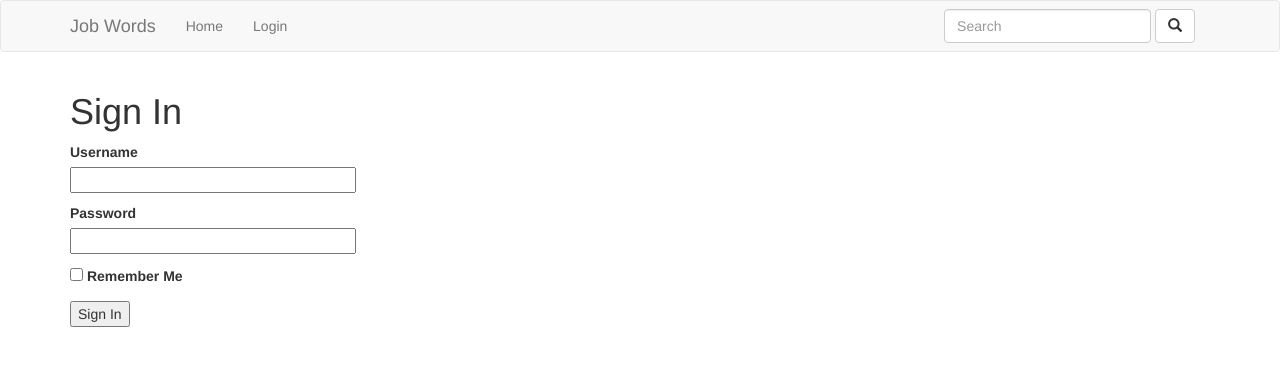
After one commit to stevendoll/job-words, a Flask app: page /login in a window 1280 px wide. The commit adds this page. Shown: the top 366 px of the page. Run offline with Flask 2, Linux system fonts and the light colour scheme; some libraries are stand-ins or nearby versions.

Commit message:
[finishes #159270904] login form

```diff
--- /dev/null
+++ b/app/forms.py
@@ -0,0 +1,9 @@
+from flask_wtf import FlaskForm
+from wtforms import StringField, PasswordField, BooleanField, SubmitField
+from wtforms.validators import DataRequired
+
+class LoginForm(FlaskForm):
+    username = StringField('Username', validators=[DataRequired()])
+    password = PasswordField('Password', validators=[DataRequired()])
+    remember_me = BooleanField('Remember Me')
+    submit = SubmitField('Sign In')
--- a/app/routes.py
+++ b/app/routes.py
@@ -1,8 +1,18 @@
-from flask import render_template
+from flask import render_template, flash, redirect, url_for
 from app import app
+from app.forms import LoginForm
 
 @app.route('/')
 @app.route('/index')
 def index():
     user = {'username': 'Miguel'}
     return render_template('index.html', title='Home', user=user)
+
+@app.route('/login', methods=['GET', 'POST'])
+def login():
+    form = LoginForm()
+    if form.validate_on_submit():
+        flash('Login requested for user {}, remember_me={}'.format(
+            form.username.data, form.remember_me.data))
+        return redirect(url_for('index'))
+    return render_template('login.html', title='Sign In', form=form)
--- a/app/templates/base.html
+++ b/app/templates/base.html
@@ -19,6 +19,7 @@
             <div class="collapse navbar-collapse" id="bs-example-navbar-collapse-1">
                 <ul class="nav navbar-nav">
                     <li><a href="{{ url_for('index') }}">Home</a></li>
+                    <li><a href="{{ url_for('login') }}">Login</a></li>
 
                 </ul>
                 <form class="navbar-form navbar-right" method="get" action="{{ url_for('index') }}">
@@ -34,6 +35,18 @@
     </nav>
 {% endblock %}
 
+        <hr>
+        {% with messages = get_flashed_messages() %}
+        {% if messages %}
+        <ul>
+            {% for message in messages %}
+            <li>{{ message }}</li>
+            {% endfor %}
+        </ul>
+        {% endif %}
+        {% endwith %}
+
+
 {% block content %}
     <div class="container">
         {% block app_content %}{% endblock %}
--- /dev/null
+++ b/app/templates/login.html
@@ -0,0 +1,24 @@
+{% extends "base.html" %}
+
+{% block app_content %}
+    <h1>Sign In</h1>
+    <form action="" method="post" novalidate>
+        {{ form.hidden_tag() }}
+        <p>
+            {{ form.username.label }}<br>
+            {{ form.username(size=32) }}<br>
+            {% for error in form.username.errors %}
+            <span style="color: red;">[{{ error }}]</span>
+            {% endfor %}
+        </p>
+        <p>
+            {{ form.password.label }}<br>
+            {{ form.password(size=32) }}<br>
+            {% for error in form.password.errors %}
+            <span style="color: red;">[{{ error }}]</span>
+            {% endfor %}
+        </p>
+        <p>{{ form.remember_me() }} {{ form.remember_me.label }}</p>
+        <p>{{ form.submit() }}</p>
+    </form>
+{% endblock %}
```
